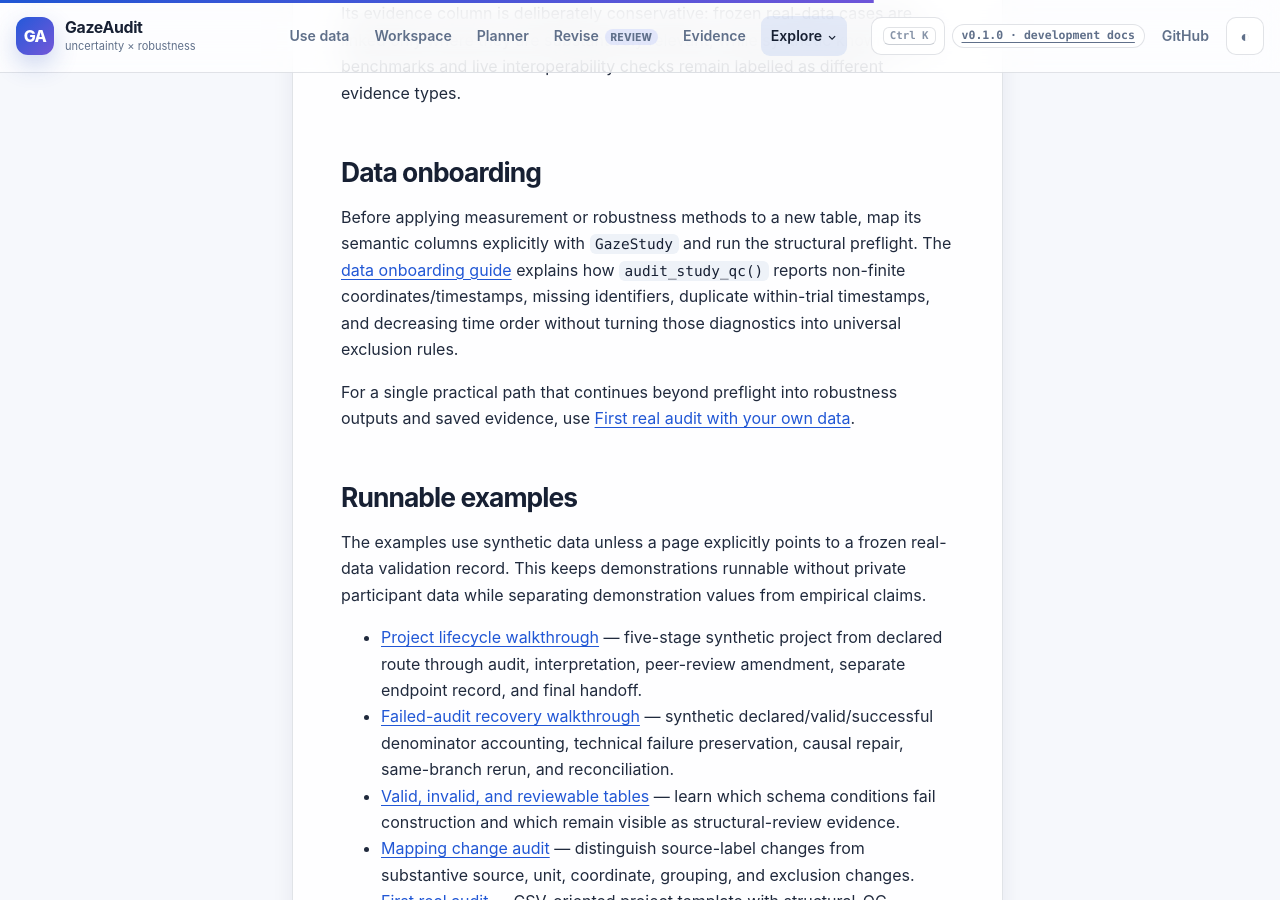
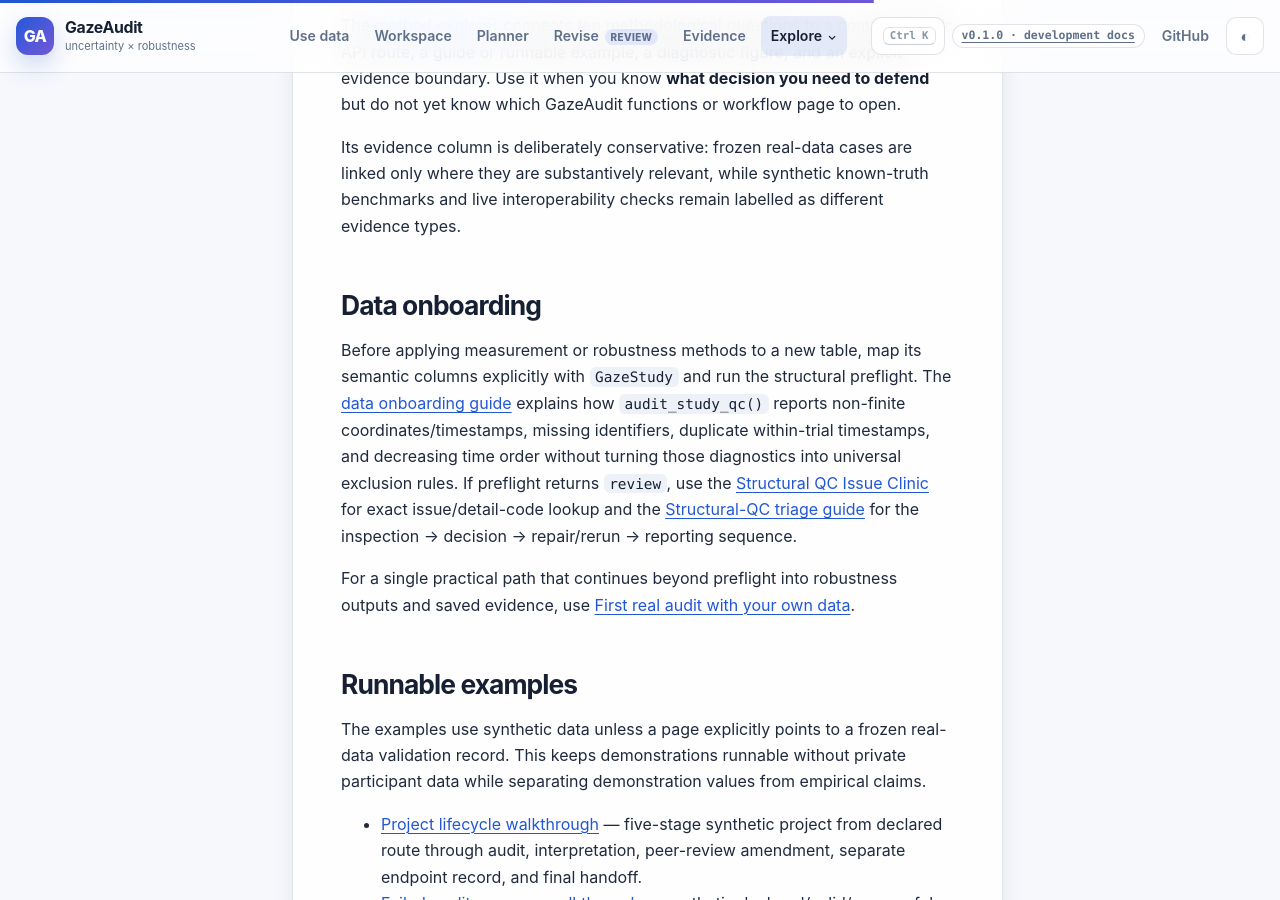
Before and after one commit to stefanosbalaskas/GazeAudit, a Jekyll site: the page built from docs/index.md, in a window 1280 px wide and 900 px high, scrolled down 7992 px. Built offline with Jekyll 4.4.1, drawn with Linux system fonts in a browser that asks for light colours; some of the changed text lies outside the part shown.

Commit message:
docs: add structural QC clinic routes to documentation hub

```diff
--- a/docs/index.md
+++ b/docs/index.md
@@ -73,6 +73,9 @@
 | Set up Python, choose extras, and verify the installed environment | [Install & environment center](install/) |
 | Map my existing table into the canonical GazeStudy contract | [Data Contract & Schema Mapping Center](data-contract/) |
 | Preserve source, units, mapping, and transformation provenance | [Data mapping provenance](guides/data-mapping-provenance/) |
+| Look up a structural-QC issue or diagnostic detail code | [Structural QC Issue Clinic](reference/qc-issue-clinic/) |
+| Triage a `review` state without automatic exclusion | [Structural-QC triage](guides/structural-qc-triage/) |
+| Practise every current structural-QC issue/detail code | [All structural-QC issues](examples/all-structural-qc-issues/) |
 | Practise valid, invalid, and reviewable table cases | [Data contract example](examples/data-contract-valid-invalid/) |
 | Practise auditing a changed mapping without rewriting history | [Mapping change audit](examples/data-mapping-change-audit/) |
 | I am unsure what the project should do next | [What should I do next?](guides/what-next/) |
@@ -171,7 +174,7 @@
 
 ## Data onboarding
 
-Before applying measurement or robustness methods to a new table, map its semantic columns explicitly with `GazeStudy` and run the structural preflight. The [data onboarding guide](guides/data-onboarding/) explains how `audit_study_qc()` reports non-finite coordinates/timestamps, missing identifiers, duplicate within-trial timestamps, and decreasing time order without turning those diagnostics into universal exclusion rules.
+Before applying measurement or robustness methods to a new table, map its semantic columns explicitly with `GazeStudy` and run the structural preflight. The [data onboarding guide](guides/data-onboarding/) explains how `audit_study_qc()` reports non-finite coordinates/timestamps, missing identifiers, duplicate within-trial timestamps, and decreasing time order without turning those diagnostics into universal exclusion rules. If preflight returns `review`, use the [Structural QC Issue Clinic](reference/qc-issue-clinic/) for exact issue/detail-code lookup and the [Structural-QC triage guide](guides/structural-qc-triage/) for the inspection → decision → repair/rerun → reporting sequence.
 
 For a single practical path that continues beyond preflight into robustness outputs and saved evidence, use [First real audit with your own data](guides/first-real-audit/).
 
```
